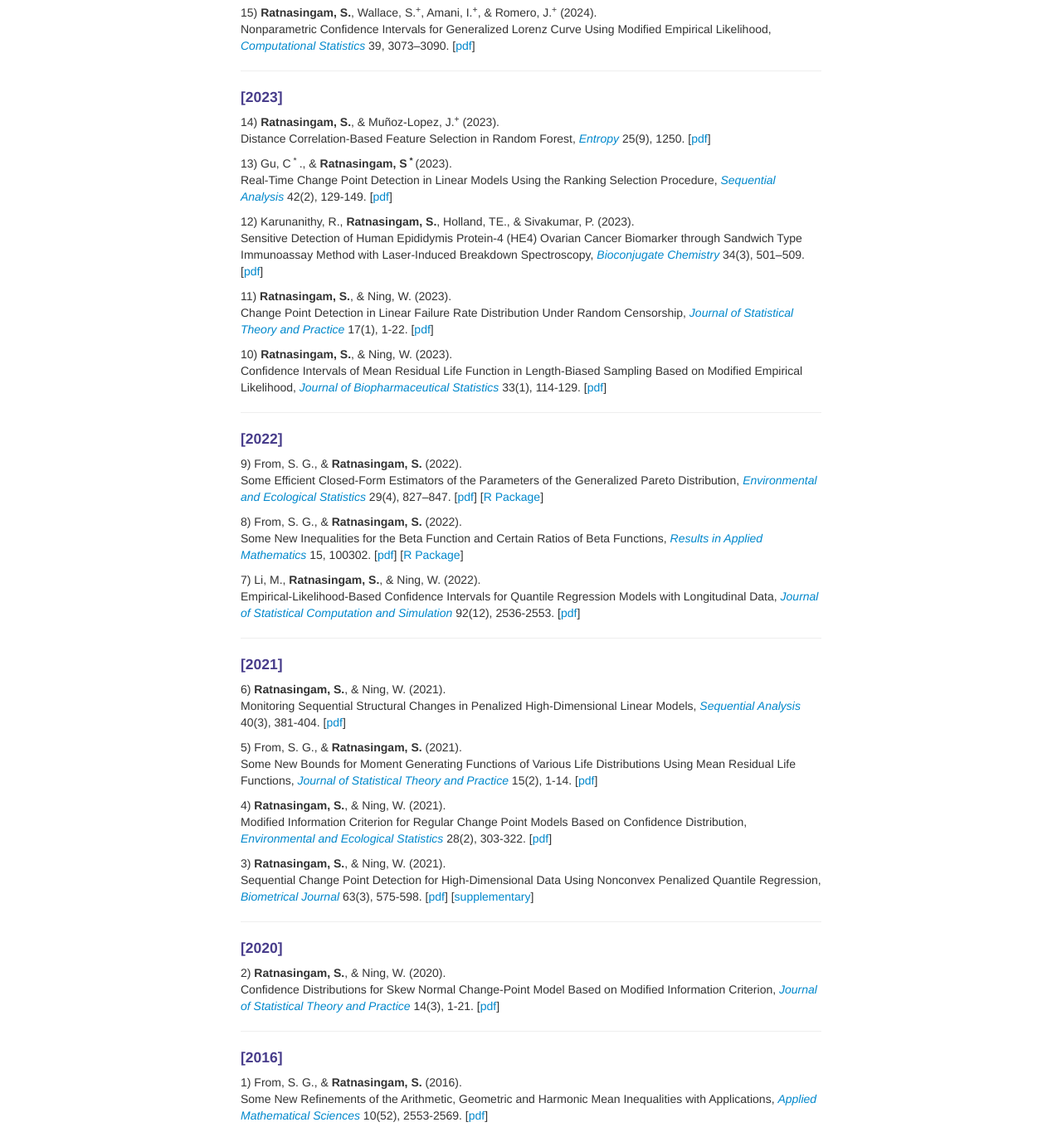
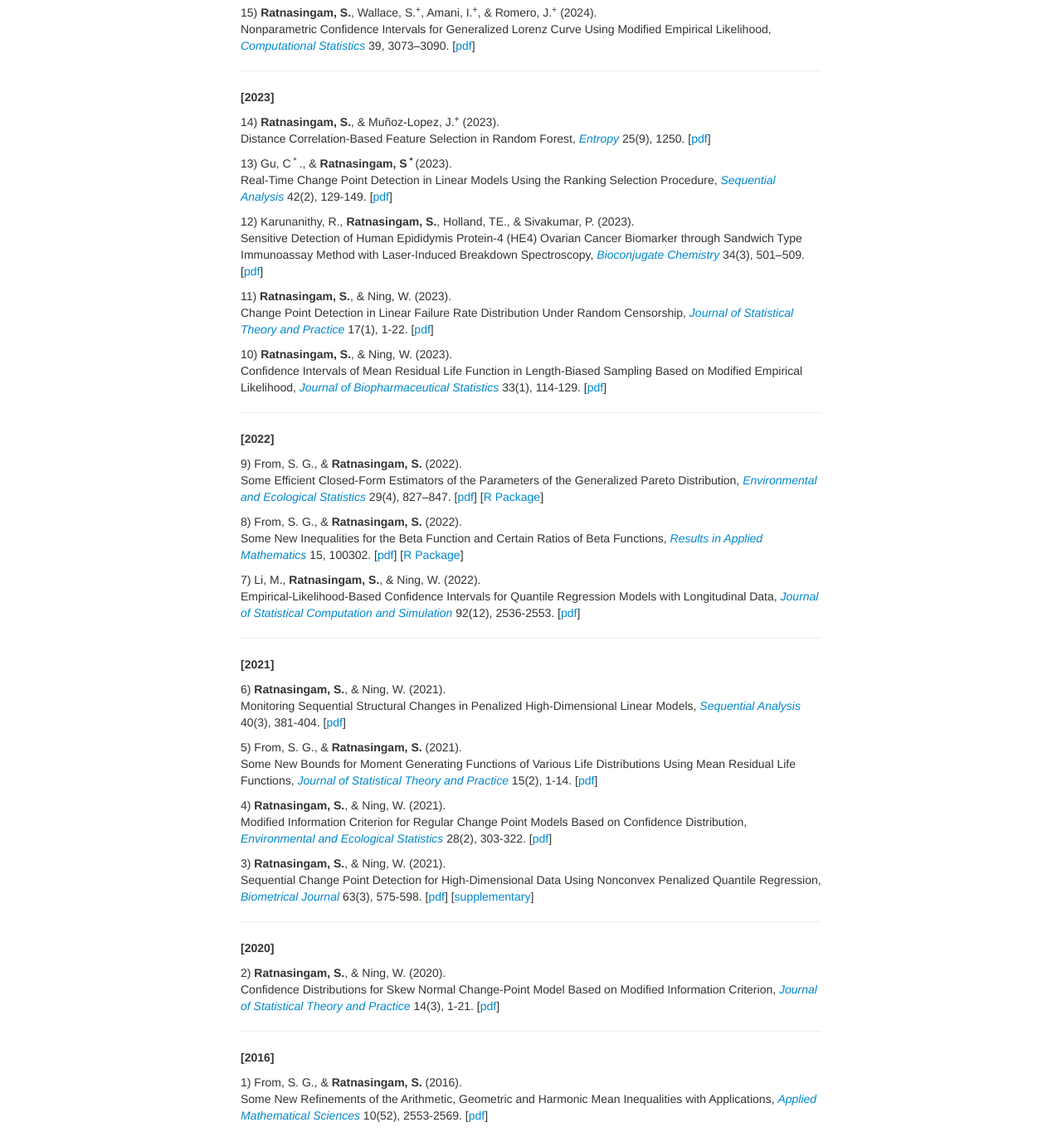
Before and after one commit to suthakaranr/suthakaranr.github.io, a Jekyll site: the page built from pages/Research.md, in a window 1280 px wide. Shown: the part 731-2096 px from the top of the page at 83% size. Built offline with Jekyll 4.4.1, drawn with Linux system fonts in a browser that asks for light colours.

```diff
--- a/pages/Research.md
+++ b/pages/Research.md
@@ -44,7 +44,7 @@ I am happy to work with undergraduate and graduate students. If you are interest
 ---
 
 
-#### [2023]
+##### [2023]
 
 14) <b>Ratnasingam, S.</b>, & Muñoz-Lopez, J.<sup>+</sup> (2023).
    Distance Correlation-Based Feature Selection in Random Forest, <i><a href="https://www.ncbi.nlm.nih.gov/pmc/articles/PMC10528294/" target="_blank">Entropy</a></i> 25(9), 1250. [<a href="../assets/2023SJEN.pdf" target="_blank">pdf</a>]
@@ -65,7 +65,7 @@ I am happy to work with undergraduate and graduate students. If you are interest
 
 
 
-#### [2022]
+##### [2022]
 
 9) From, S. G., & <b>Ratnasingam, S.</b> (2022).
     Some Efficient Closed-Form Estimators of the Parameters of the Generalized Pareto Distribution, <i><a href="https://doi.org/10.1007/s10651-022-00548-1" target="_blank">Environmental and Ecological Statistics</a></i> 29(4), 827–847. [<a href="../assets/2022FSEES.pdf" target="_blank">pdf</a>] [<a href="https://github.com/suthakaranr/EfficientClosedGPD" target="_blank">R Package</a>]
@@ -80,7 +80,7 @@ I am happy to work with undergraduate and graduate students. If you are interest
 
 
 
-#### [2021]
+##### [2021]
 
 6) <b>Ratnasingam, S.</b>, & Ning, W. (2021).
     Monitoring Sequential Structural Changes in Penalized High-Dimensional Linear Models, <i><a href="https://doi.org/10.1080/07474946.2021.1940500" target="_blank">Sequential Analysis</a></i> 40(3), 381-404. [<a href="../assets/2021SWSA.pdf" target="_blank">pdf</a>]
@@ -97,7 +97,7 @@ I am happy to work with undergraduate and graduate students. If you are interest
 ---
 
 
-#### [2020]
+##### [2020]
 
 2) <b>Ratnasingam, S.</b>, & Ning, W. (2020).
     Confidence Distributions for Skew Normal Change-Point Model Based on Modified Information Criterion, <i><a href="https://doi.org/10.1007/s42519-020-00108-5" target="_blank">Journal of Statistical Theory and Practice</a></i> 14(3), 1-21. [<a href="../assets/2020SWJSPT.pdf" target="_blank">pdf</a>]
@@ -106,7 +106,7 @@ I am happy to work with undergraduate and graduate students. If you are interest
 ---
 
 
-#### [2016]
+##### [2016]
 
 1) From, S. G., & <b>Ratnasingam, S.</b> (2016).
     Some New Refinements of the Arithmetic, Geometric and Harmonic Mean Inequalities with Applications, <i><a href="http://dx.doi.org/10.12988/ams.2016.66191" target="_blank">Applied Mathematical Sciences</a></i> 10(52), 2553-2569. [<a href="../assets/2016FSAMS.pdf" target="_blank">pdf</a>]
```
